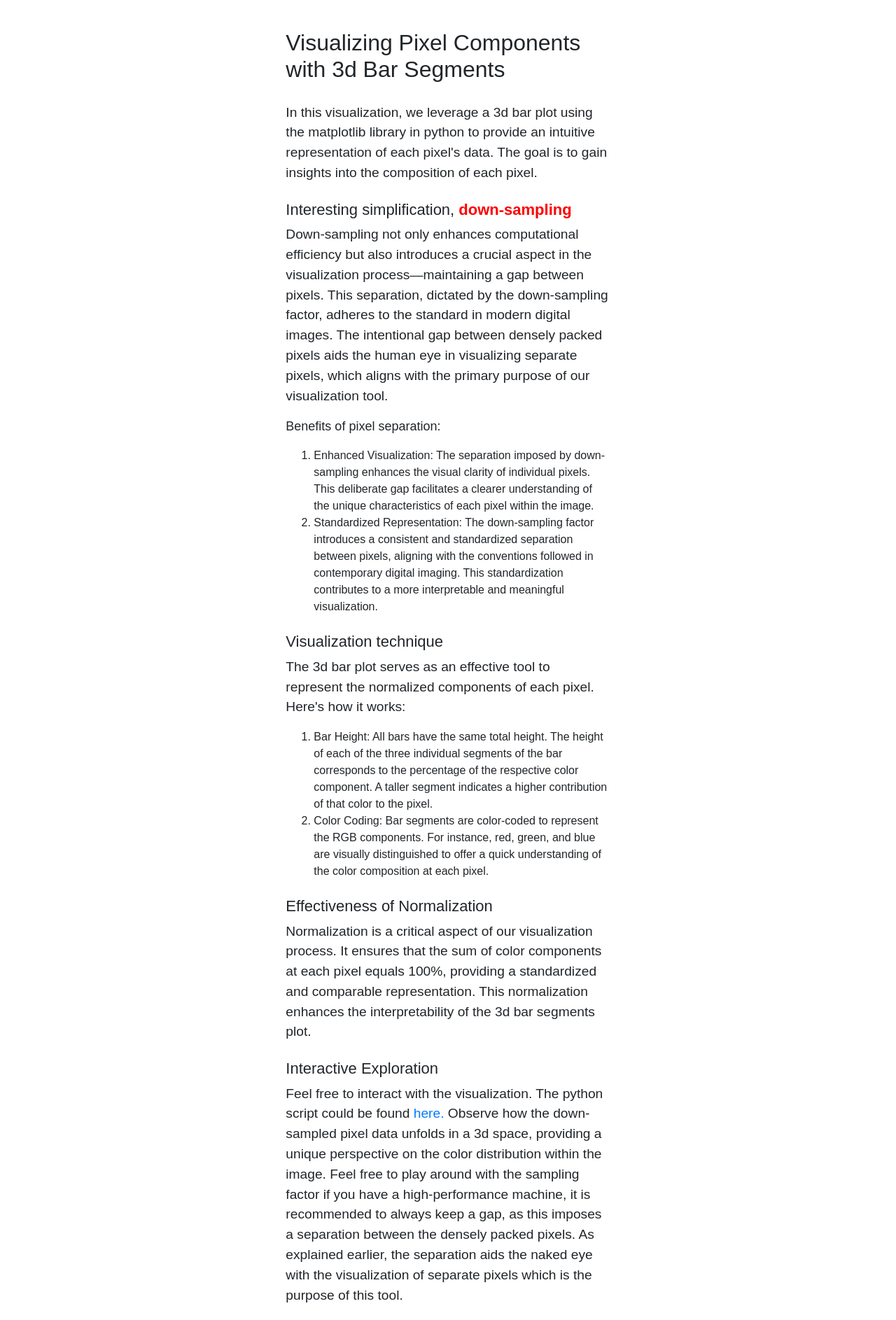
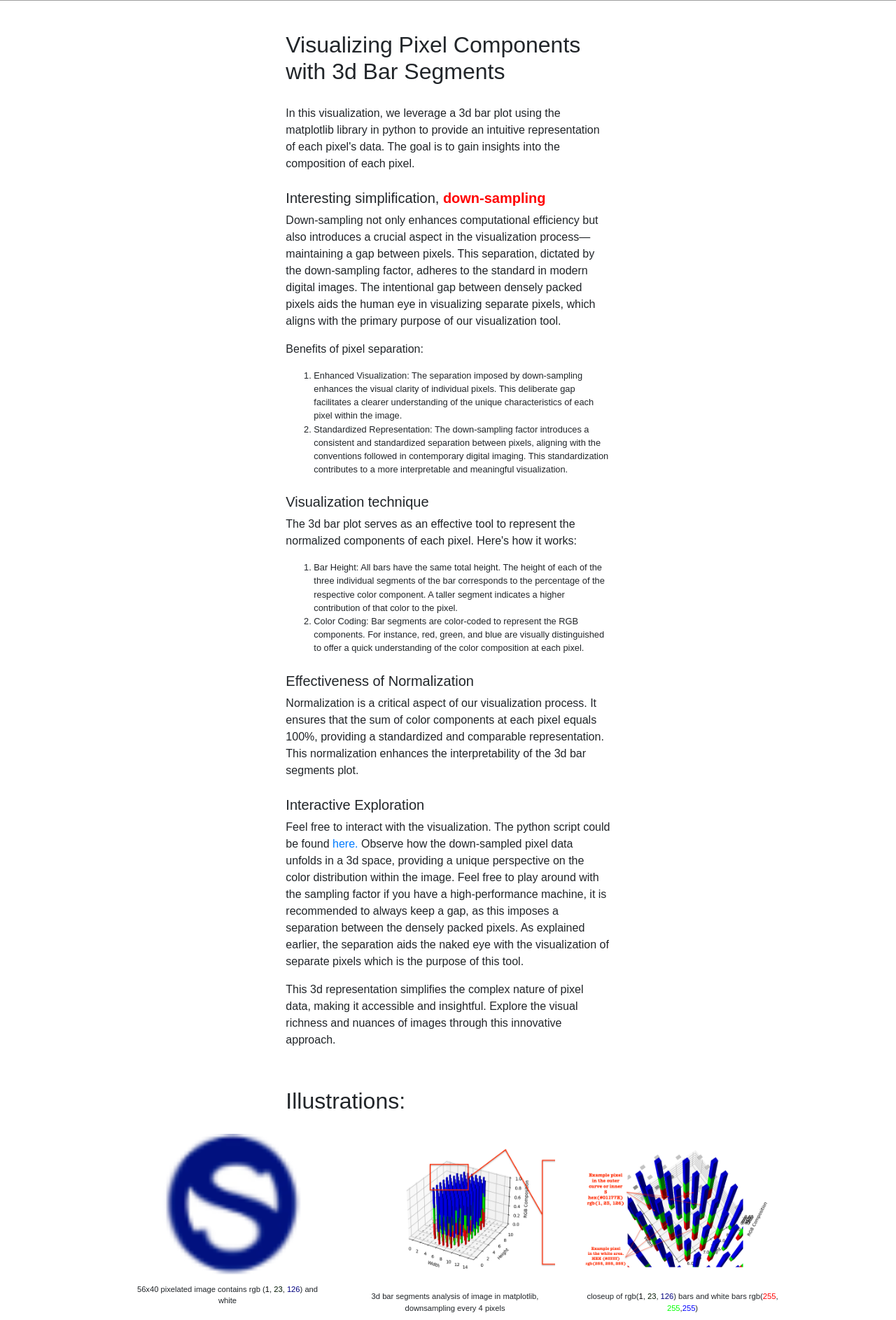
Before and after one commit to osstd/What-is-a-pixel--, a Flask app: page /visualize3 in a window 1280 px wide. Shown: the part 295-2181 px from the top of the page at 70% size. Run offline with Flask 2, Linux system fonts and the light colour scheme; some libraries are stand-ins or nearby versions; grey boxes are pictures that could not be loaded.

Commit message:
fix display and reverse photo

```diff
--- a/main.py
+++ b/main.py
@@ -1,6 +1,6 @@
 import numpy as np
 from PIL import Image
-from flask import Flask, render_template
+from flask import Flask, render_template, request
 from wtforms import SubmitField, IntegerField, validators
 from flask_wtf import FlaskForm
 from flask_wtf.file import FileField, FileRequired, FileAllowed, FileSize
@@ -17,7 +17,7 @@
                      validators=[
                          FileRequired(),
                          FileAllowed(['jpg', 'jpeg', 'png'], message='Image is not .JPG or .JPEG or .PNG'),
-                         FileSize(max_size=2.5 * 1024 * 1024, message='Image must be less than 2.5 MB')
+                         FileSize(max_size=3.0 * 1024 * 1024, message='Image must be less than 2.5 MB')
                      ])
     down_sampler = IntegerField("Sampler Factor",
                                 description="Enter a value for down sampling.",
@@ -27,6 +27,7 @@
                                 ]
                                 )
     submit = SubmitField("Submit/Process")
+    reverse = SubmitField("Reverse")
 
 
 def open_image(image, down_sampler):
@@ -77,6 +78,8 @@
     form = UploadForm()
     if form.validate_on_submit():
         height, width, colors, w, h = open_image(Image.open(form.file.data), form.down_sampler.data)
+        if 'reverse' in request.form:
+            return render_template('result.html', height=height, width=width, colors=colors, w=h, h=w, reverse='true')
         return render_template('result.html', height=height, width=width, colors=colors, w=w, h=h)
     return render_template('upload.html', form=form)
 
--- a/static/styles/styles.css
+++ b/static/styles/styles.css
@@ -1,3 +1,6 @@
+        html {
+            font-size: 16px;
+            }
         .description-container {
             max-width: 600px;
             margin: 0 auto;
@@ -5,13 +8,18 @@
             h1, h2, h3, p {
                         text-align: left;
                       }
+            h1{
+                font-size: 2rem;
+                }
             h2 {
-
-                }
+                font-size: 1.5 rem;
+               }
             h3 {
                 margin-top: 25px;
-                font-size:22px;
+                font-size:1.25rem;
                 }
+            p{ font-size: 1rem;}
+            li{font-size:0.8rem;}
             b {
                 color:red;
                 }
@@ -22,21 +30,6 @@
             box-sizing: border-box;
             font-family: Arial, sans-serif;
         }
-
-        .row {
-            display: flex;
-            justify-content: space-around;
-            width: 100%;
-            margin-bottom: 20px;
-
-        }
-
-        .cell {
-            flex: 1;
-            margin: 20px;
-            text-align: center;
-        }
-
         img {
             width: 350px;
             max-width: 100%;
@@ -92,17 +85,31 @@
             z-index: 1;
         }
 
-        h1 {
-            margin: 0;
-            font-size: 2.5em;
-        }
-
-        p {
-            font-size: 1.2em;
-        }
-
         .center-charts {
             display: flex;
             justify-content: center;
             align-items: center;
         }
+        .row {
+            display: flex;
+            flex-wrap: wrap;
+            justify-content: center;
+            margin: -10px;
+        }
+
+        .cell {
+            flex: 0 0 calc(25% - 20px);
+            margin: 10px;
+            box-sizing: border-box;
+            text-align: center;
+            font-size: 0.7rem;
+            padding-left:20px;
+        }
+
+
+        @media (max-width: 768px) {
+            .cell {
+            flex: 0 0 calc(100% - 20px);
+                    }
+        }
+        .row p {font-size:0.9rem;}
--- a/templates/upload.html
+++ b/templates/upload.html
@@ -35,8 +35,11 @@
         </div>
         <div class="col-lg-6 col-sm-12">
             {{ render_form(form, novalidate=True, button_map={"submit": "primary"}) }}
+        <p style="font-size:0.8rem; padding-top:10px;">Try Submit/Process first then read
+            the note on the results page.</p>
         </div>
-        <p style="font-size:10px; padding-top:10px; padding-left:10px;">
+
+        <p style="font-size:0.6rem; padding-top:10px; padding-left:10px;">
             * It's important to clarify that no images are collected or stored on
             the server during runtime. When you upload an image, the processing occurs in real-time on the server. The
             processing function extracts RGB values, which are then passed to the function responsible for rendering
@@ -54,6 +57,7 @@
     var pH = document.getElementById("ph");
     pH.style.display = 'none';
 
+
 </script>
 
 {% include 'footer.html' %}
--- a/templates/visualize3.html
+++ b/templates/visualize3.html
@@ -18,7 +18,7 @@
             between densely packed pixels aids the human eye in visualizing separate pixels, which aligns
             with the primary purpose of our visualization tool.
         </p>
-        <p style="font-size:18px;">Benefits of pixel separation:</p>
+        <p style="font-size:1rem;">Benefits of pixel separation:</p>
         <ol>
             <li>
                 Enhanced Visualization: The separation imposed by down-sampling enhances the visual
@@ -151,7 +151,7 @@
 <div class="row">
     <div class="cell">
         <img src="{{url_for('static', filename='assets/img/rows/41.jpeg')}}" alt="Photo 1">
-        <div class="description">962x641 image of myself</div>
+        <div class="description">962x641 image of author</div>
     </div>
     <div class="cell">
         <img src="{{url_for('static', filename='assets/img/rows/42.png')}}" alt="Photo 2">
@@ -169,8 +169,8 @@
 
 
 <div class="row mx-1">
-    <p style="font-size:10px; padding-top:10px; padding-left:10px;">
-        Note: the images shown above in the first column on the left have been slightly modified in formatting. The
+    <p style="font-size:0.6rem; padding-top:10px; padding-left:10px;">
+        Note: the images shown above in the first column of every row have been slightly modified in formatting. The
         actual
         dimensions are reported below each image. Also, the images are shown true to their dimensions on the
         illustrations
@@ -180,9 +180,9 @@
 
 <div class="container mt-4 mb-2 py-2">
     <div class="row justify-content-center">
-        <div class="px-1"><a class="btn btn-primary" href="{{url_for('home')}}">Home</a></div>
-        <div class="px-1"><a class="btn btn-primary" href="{{url_for('upload')}}">Try now!</a></div>
-        <div class="px-1"><a class="btn btn-primary" href="{{url_for('visualize2')}}">Visualize ChartPlot</a></div>
+        <div class="px-1 mb-2"><a class="btn btn-primary" href="{{url_for('home')}}">Home</a></div>
+        <div class="px-1 mb-2"><a class="btn btn-primary" href="{{url_for('upload')}}">Try now!</a></div>
+        <div class="px-1 mb-2"><a class="btn btn-primary" href="{{url_for('visualize2')}}">Visualize ChartPlot</a></div>
     </div>
 </div>
 
```
Also changed, not shown: static/js/scripts.js (+24 -6 lines), templates/index.html (+5 -5 lines), templates/result.html (+13 -6 lines), templates/visualize2.html (+4 -4 lines).
